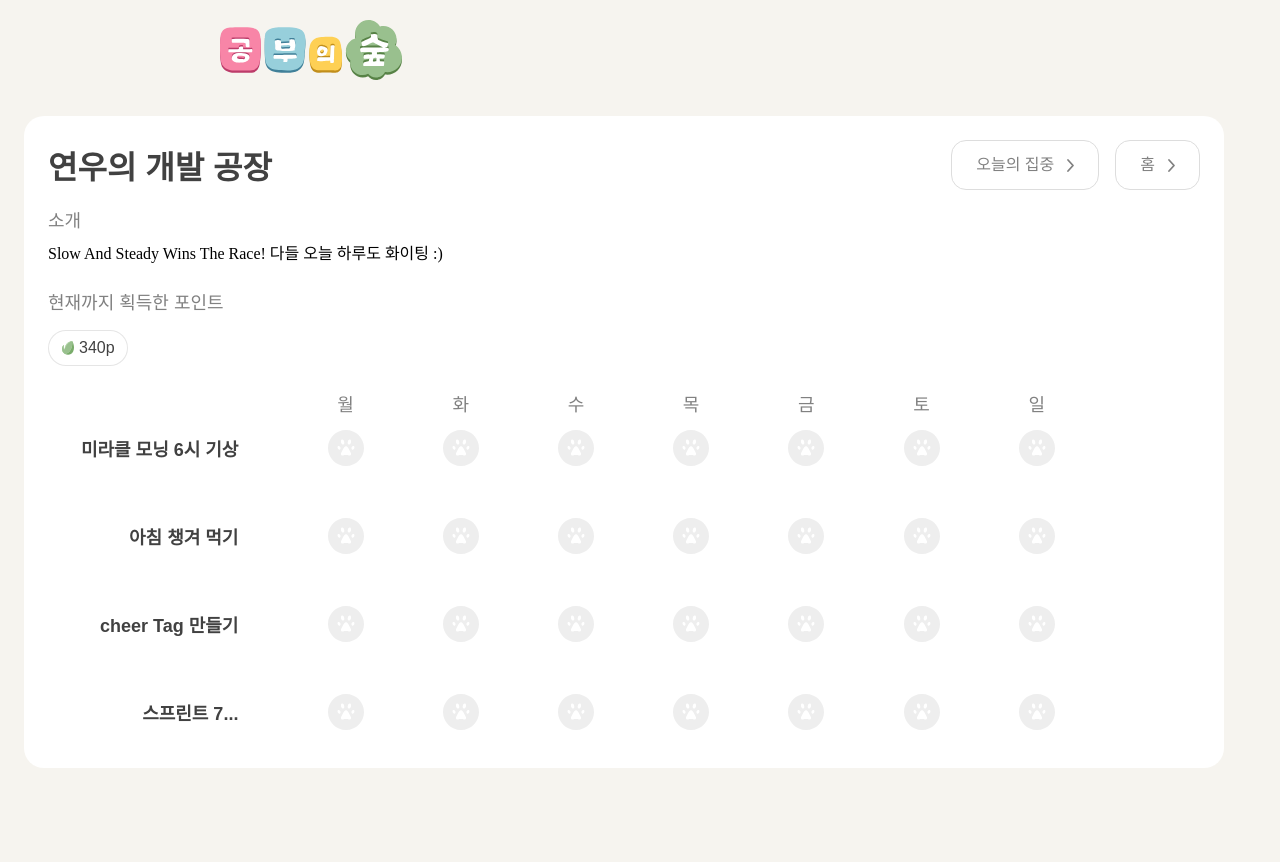
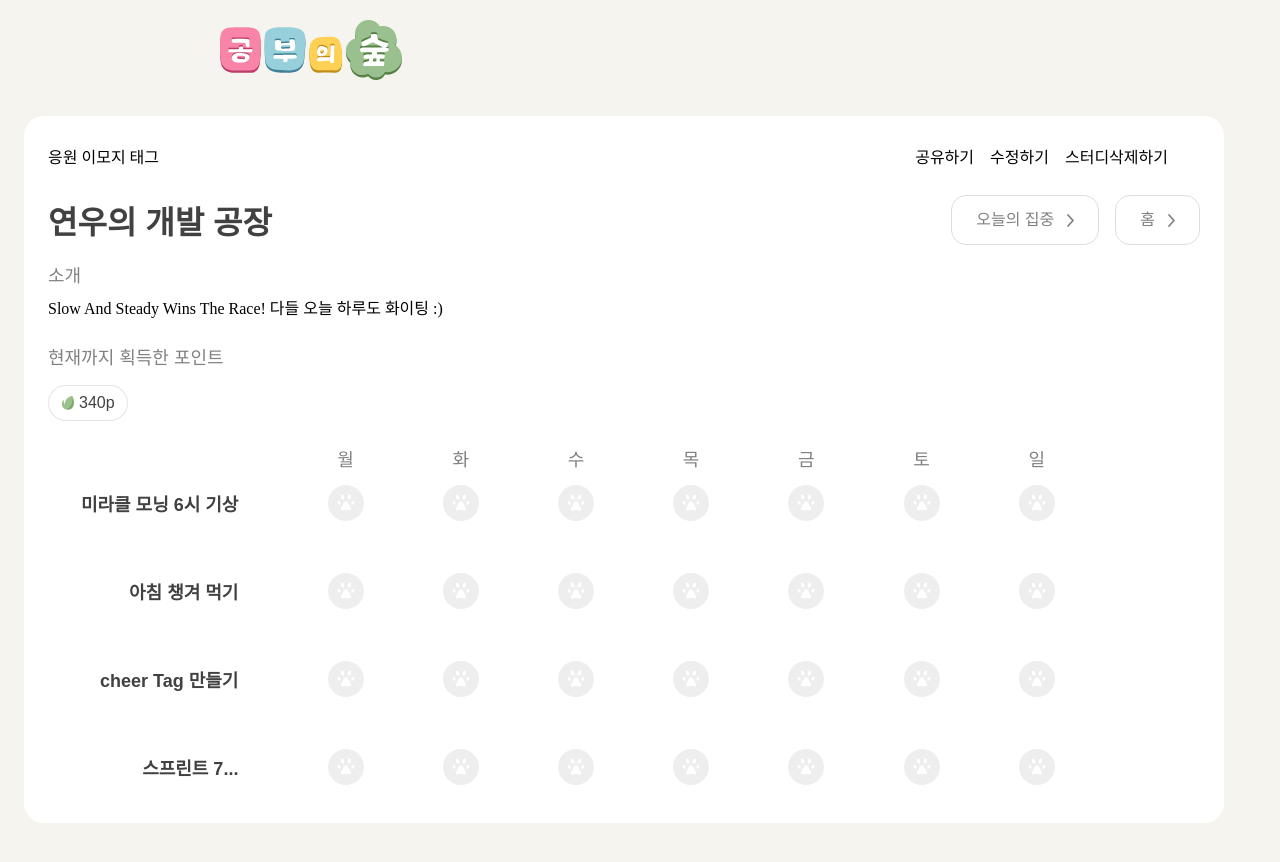
Before and after one commit to codeit-first-level-project-team3/LearnerCrossing-ProjectFrontend, a React (Vite) app: page /studyDetail in a window 1280 px wide. Shown: the top 862 px of the page. Built offline with nearby package versions, Linux system fonts and the light colour scheme; a web font is replaced by a local one.

Commit message:
refactor: StudyMain padding 값 변경(16px -> 40px)

```diff
--- a/src/components/organisms/StudyMain/StudyMain.module.css
+++ b/src/components/organisms/StudyMain/StudyMain.module.css
@@ -5,7 +5,7 @@
     max-width: 1200px;
 
     margin: 20px 16px 32px;
-    padding: 16px;
+    padding: 40px;
 
     border-radius: 20px;
     background: #FFF;
--- a/src/pages/StudyDetail/StudyDetail.jsx
+++ b/src/pages/StudyDetail/StudyDetail.jsx
@@ -1,7 +1,8 @@
-import GNB from '../../components/organisms/GNB/GNB.jsx';
-import StudyMain from '../../components/organisms/StudyMain/StudyMain.jsx';
+import GNB from "../../components/organisms/GNB/GNB.jsx";
+import StudyMain from "../../components/organisms/StudyMain/StudyMain.jsx";
 import HabitWeekly from "../../components/molecules/HabitWeekly/HabitWeekly";
 import StudyDescription from "../../components/organisms/StudyDescription/StudyDescription";
+import style from "./StudyDetail.module.css";
 
 function StudyDetail() {
   const gotobtn = [
@@ -10,17 +11,43 @@ function StudyDetail() {
   ];
   return (
     <>
-      <GNB/>
+      <GNB />
       <main>
         <StudyMain>
+          <div className={style.utilityBar}>
+            <div>응원 이모지 태그</div>
+            <div className={style.quickLinks}>
+              <span>공유하기</span>
+              <span>수정하기</span>
+              <span>스터디삭제하기</span>
+            </div>
+          </div>
           <StudyDescription
             goToBtn={gotobtn}
             description="Slow And Steady Wins The Race! 다들 오늘 하루도 화이팅 :)"
           />
-                <HabitWeekly isTop={true} stickerColor="pink" stickerNum={2} weeklytodo="미라클 모닝 6시 기상"/>
-                <HabitWeekly stickerColor="green" stickerNum={2} weeklytodo="아침 챙겨 먹기"/>
-                <HabitWeekly stickerColor="blue" stickerNum={2} weeklytodo="cheer Tag 만들기"/>
-                <HabitWeekly stickerColor="purple" stickerNum={2} weeklytodo="스프린트 7..."/>
+          {/* 임시로 올려본 일주일 습관 */}
+          <HabitWeekly
+            isTop={true}
+            stickerColor="pink"
+            stickerNum={2}
+            weeklytodo="미라클 모닝 6시 기상"
+          />
+          <HabitWeekly
+            stickerColor="green"
+            stickerNum={2}
+            weeklytodo="아침 챙겨 먹기"
+          />
+          <HabitWeekly
+            stickerColor="blue"
+            stickerNum={2}
+            weeklytodo="cheer Tag 만들기"
+          />
+          <HabitWeekly
+            stickerColor="purple"
+            stickerNum={2}
+            weeklytodo="스프린트 7..."
+          />
         </StudyMain>
       </main>
     </>
--- /dev/null
+++ b/src/pages/StudyDetail/StudyDetail.module.css
@@ -0,0 +1,15 @@
+.utilityBar {
+  display: flex;
+  justify-content: space-between;
+  flex-wrap: wrap;
+  align-content: center;
+
+  max-width: 1120px;
+  width: 100%;
+  height: 31px;
+}
+
+.quickLinks {
+  display: flex;
+  gap: 16px;
+}
```
Lines whose indentation alone changed are shown as unchanged.
